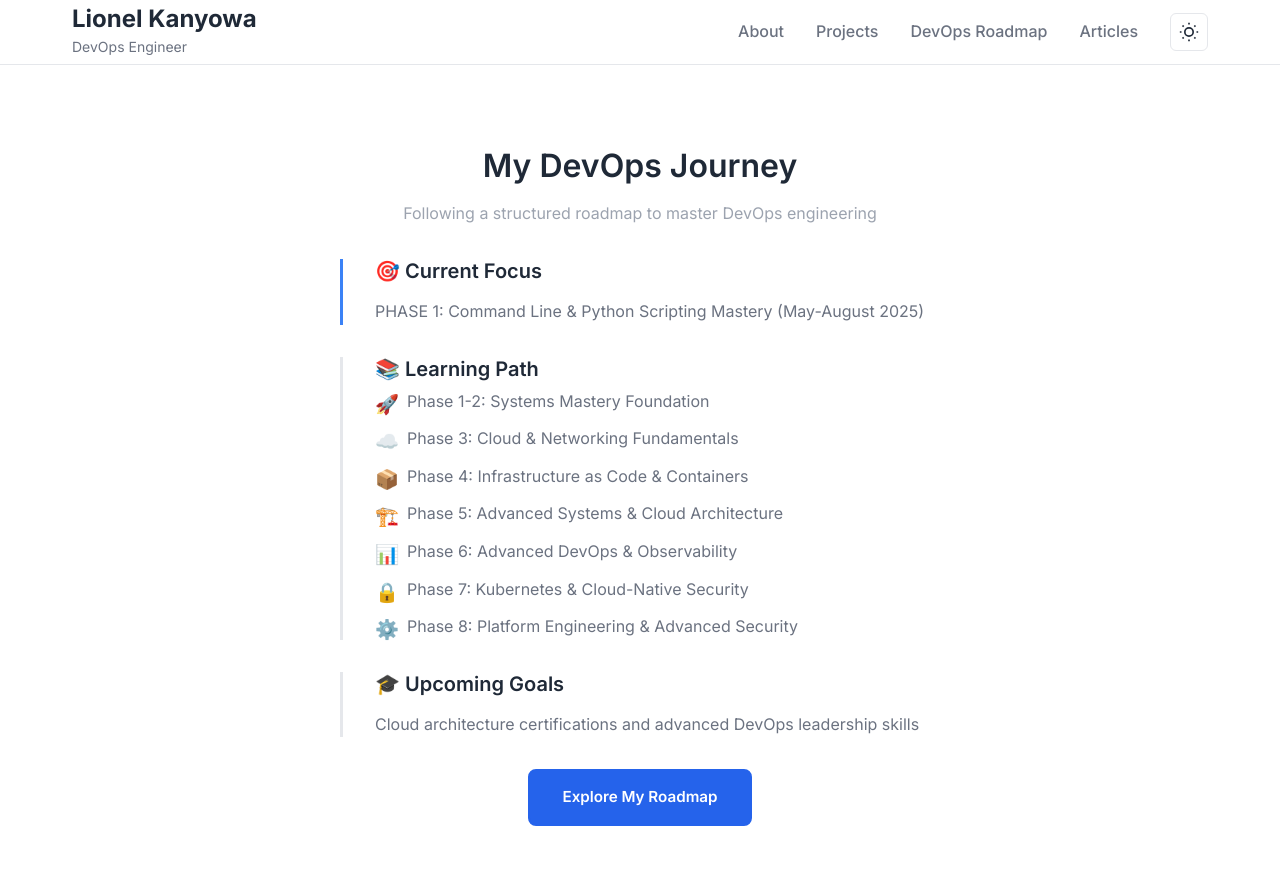
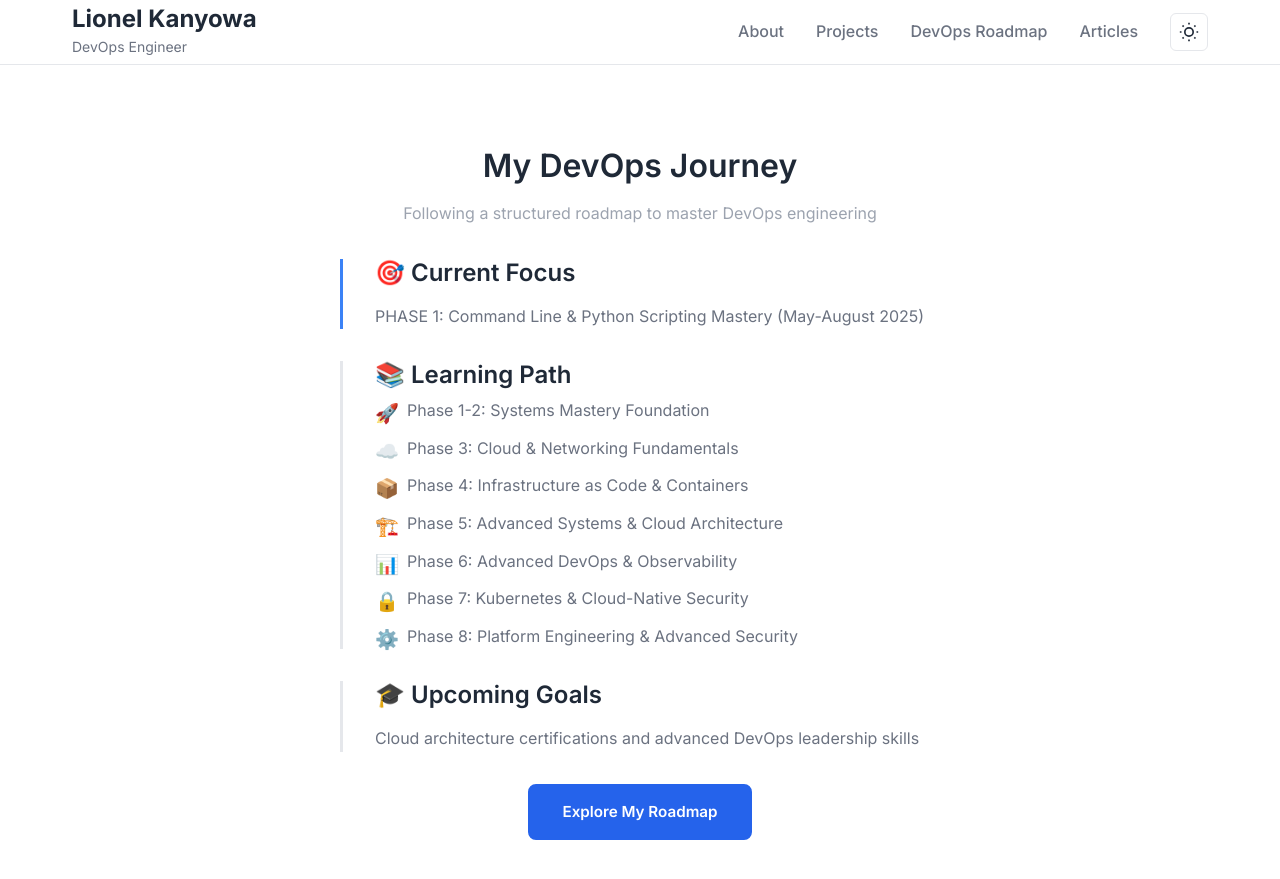
Before and after one commit to lionelkanyowa/lionelkanyowa.github.io, a Jekyll site: the page built from index.html, in a window 1280 px wide and 900 px high, scrolled down 2312 px. Shown: the top 879 px of the window. Built offline with Jekyll 4.4.1, drawn with Linux system fonts in a browser that asks for light colours.

Commit message:
chore: updated subheading sizes to the'My DevOps Journey'section in index.htmland changed the button style

```diff
--- a/index.html
+++ b/index.html
@@ -105,12 +105,12 @@ title: Home
 
     <div style="max-width: 600px; margin: 0 auto; text-align: left;">
       <div style="border-left: 3px solid var(--accent-color); padding-left: 2rem; margin-bottom: 2rem;">
-        <h4 style="margin-bottom: 0.5rem;">🎯 Current Focus</h4>
+        <h3 style="margin-bottom: 0.5rem;">🎯 Current Focus</h3>
         <p>PHASE 1: Command Line & Python Scripting Mastery (May-August 2025)</p>
       </div>
 
       <div style="border-left: 3px solid var(--border-color); padding-left: 2rem; margin-bottom: 2rem;">
-        <h4 style="margin-bottom: 0.5rem;">📚 Learning Path</h4>
+        <h3 style="margin-bottom: 0.5rem;">📚 Learning Path</h3>
         <ul class="emoji-path-list">
           <li>Phase 1-2: Systems Mastery Foundation</li>
           <li>Phase 3: Cloud & Networking Fundamentals</li>
@@ -124,7 +124,7 @@ title: Home
       </div>
 
       <div style="border-left: 3px solid var(--border-color); padding-left: 2rem;">
-        <h4 style="margin-bottom: 0.5rem;">🎓 Upcoming Goals</h4>
+        <h3 style="margin-bottom: 0.5rem;">🎓 Upcoming Goals</h3>
         <p>Cloud architecture certifications and advanced DevOps leadership skills</p>
       </div>
     </div>
```
